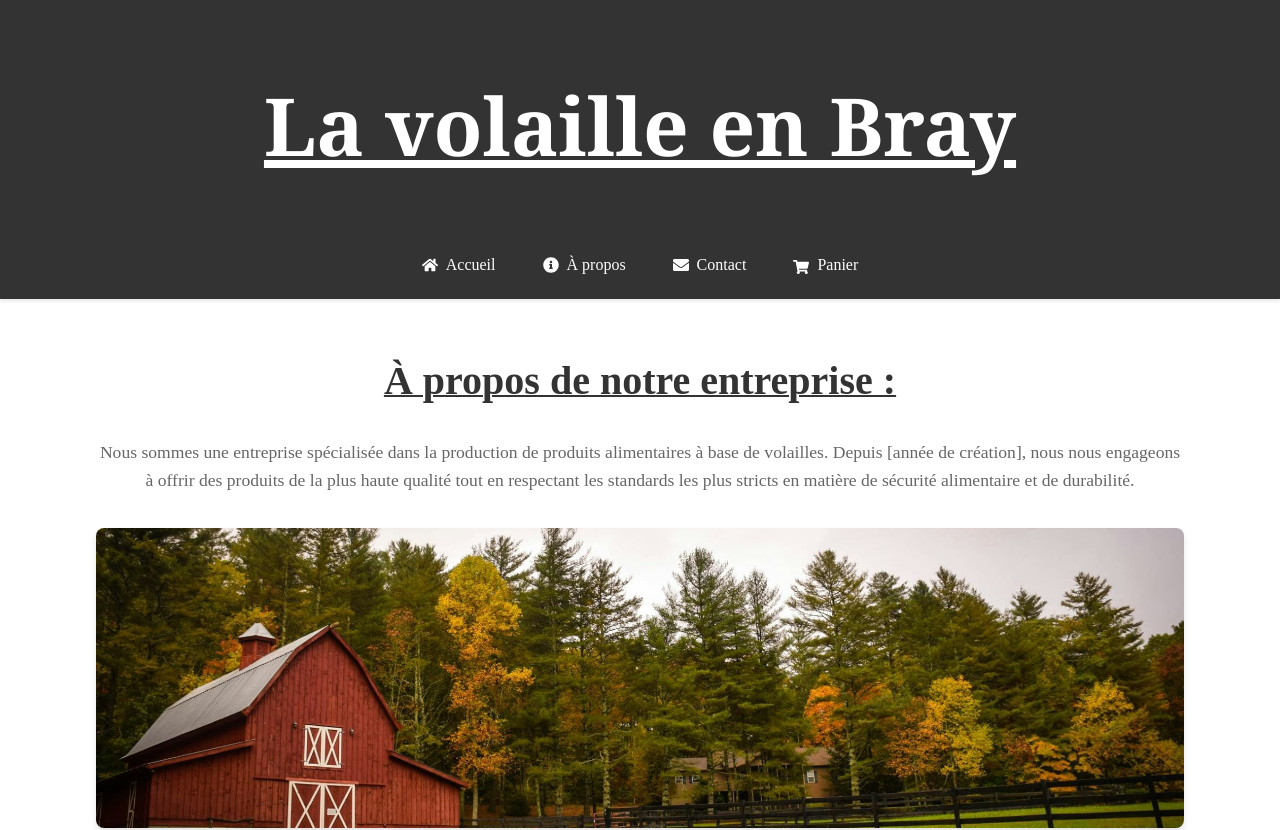
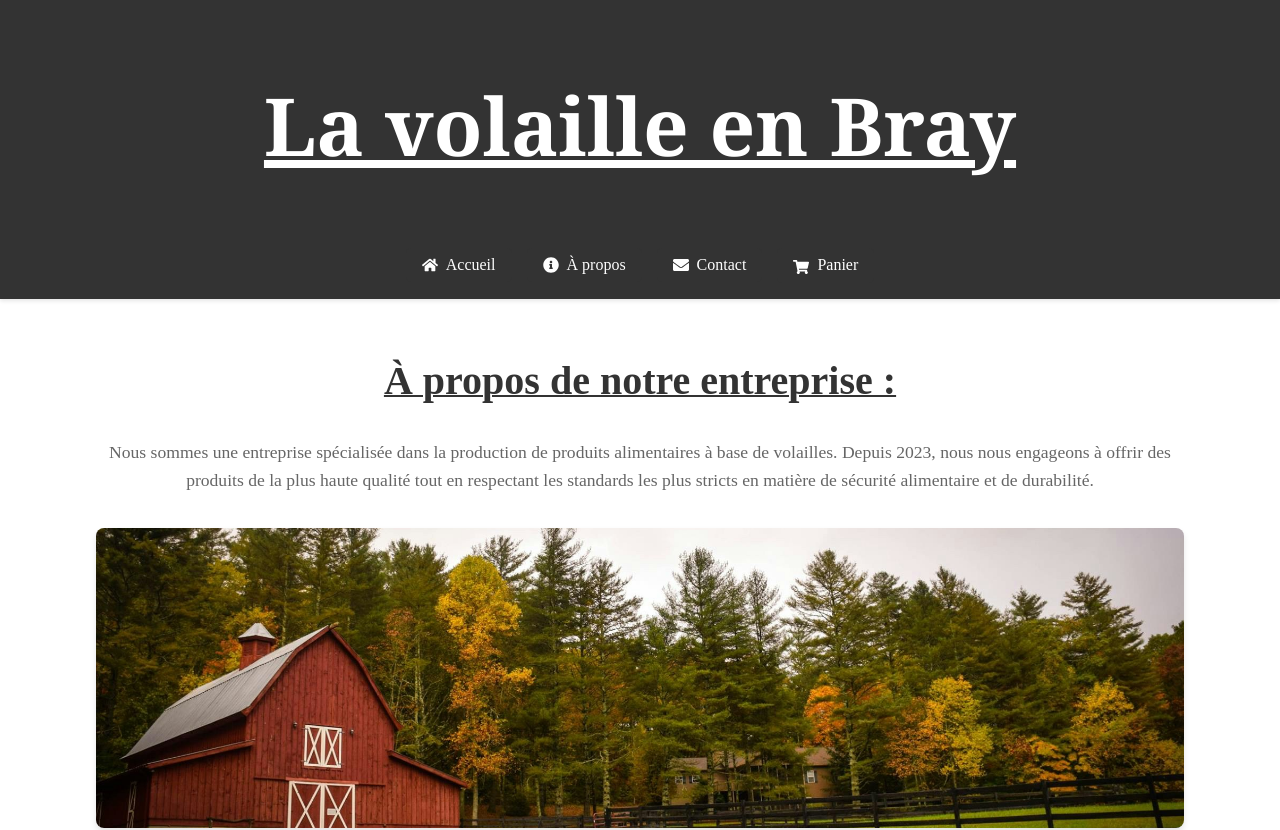
Before and after one commit to SilentCraftsman/Ferme-en-Bray, a Next.js app: page /about in a window 1280 px wide. Shown: the top 830 px of the page. Built offline with nearby package versions, Linux system fonts and the light colour scheme.

Commit message:
¨Configuration du formulaire dans la page de Contact

```diff
--- a/app/about/page.js
+++ b/app/about/page.js
@@ -14,10 +14,10 @@ export default function AboutPage() {
         <h1>À propos de notre entreprise :</h1>
         <p>
           Nous sommes une entreprise spécialisée dans la production de produits
-          alimentaires à base de volailles. Depuis [année de création], nous
-          nous engageons à offrir des produits de la plus haute qualité tout en
-          respectant les standards les plus stricts en matière de sécurité
-          alimentaire et de durabilité.
+          alimentaires à base de volailles. Depuis 2023, nous nous engageons à
+          offrir des produits de la plus haute qualité tout en respectant les
+          standards les plus stricts en matière de sécurité alimentaire et de
+          durabilité.
         </p>
         {/* Utilisation du composant Image de Next.js pour une gestion sécurisée des images */}
         <Image
```
Also changed, not shown: app/contact/page.js (+5 -2 lines).
